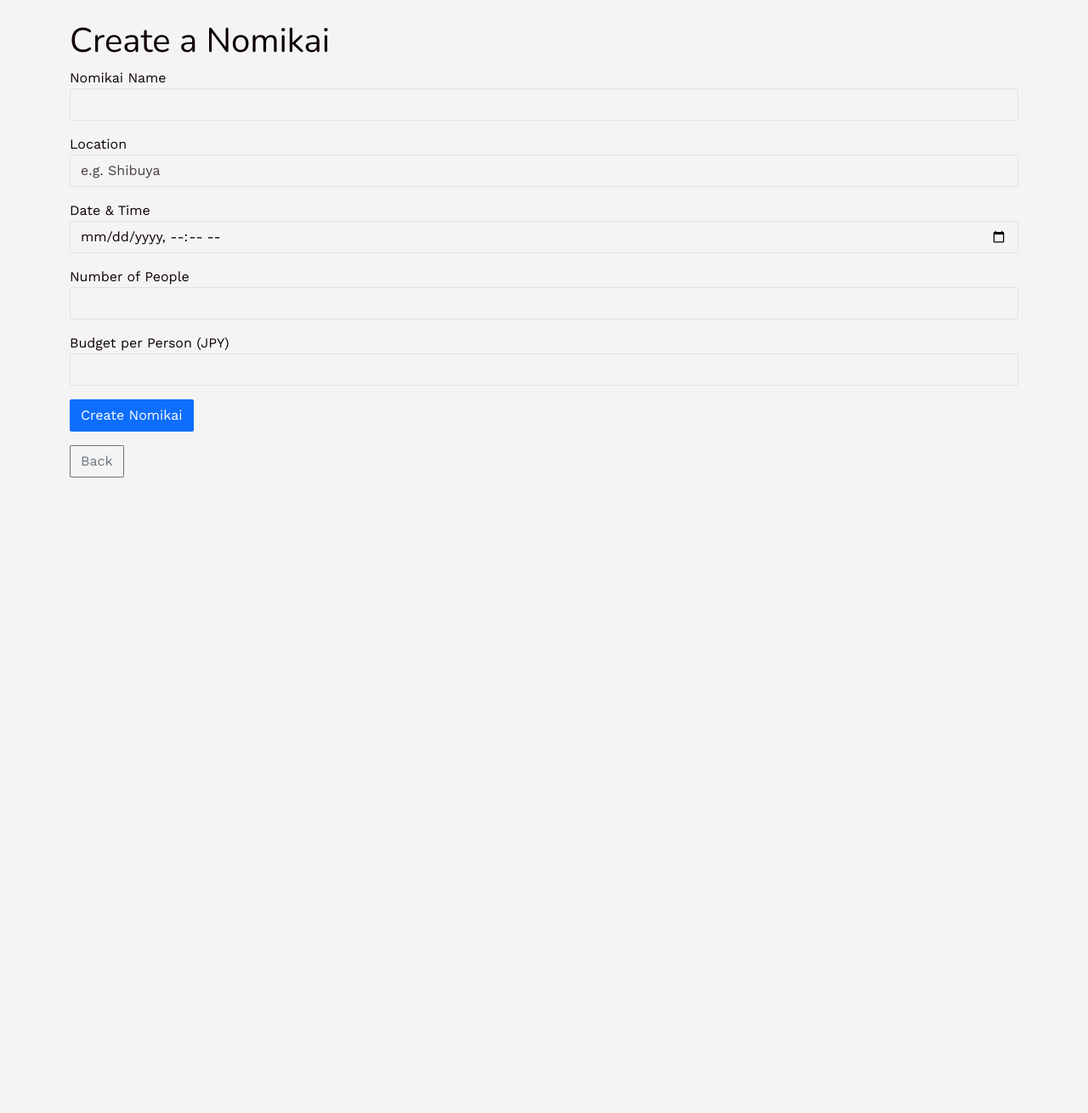
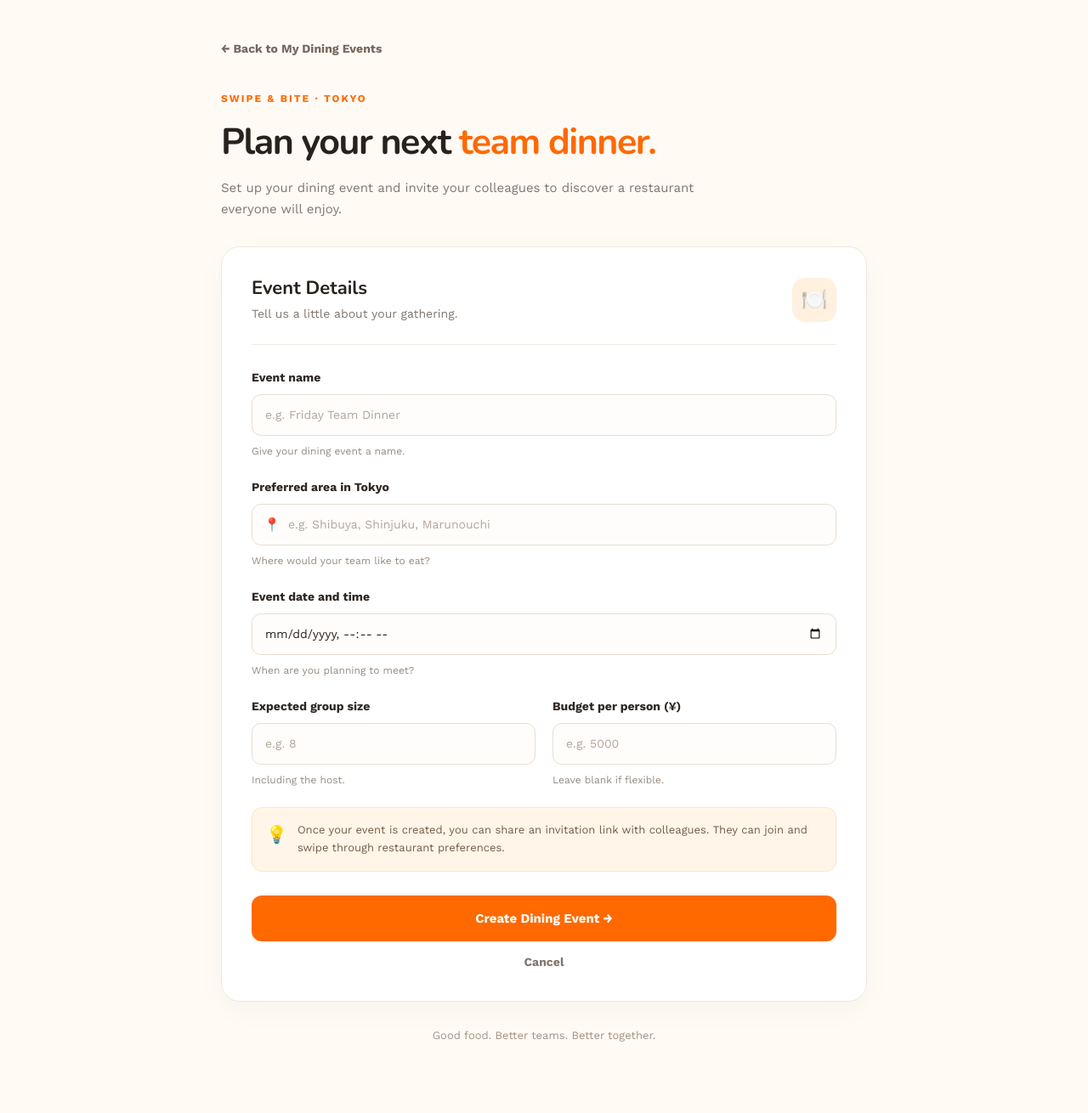
Before and after one commit to LZCR-JP/clone-s-b, a Rails app: page /nomikais/new in a window 1280 px wide. Shown: the whole page at 85% size. Before the commit the page ends 562 px from the top, so only its background shows below. Run offline with Rails 7, Linux system fonts and the light colour scheme; the visitor is signed in with stand-in values (Sample User, id 1); style sheets or scripts are compiled from the project's sources; some libraries are stand-ins or nearby versions.

Commit message:
added fe stuffs on new(form) page

```diff
--- a/app/assets/stylesheets/pages/_index.scss
+++ b/app/assets/stylesheets/pages/_index.scss
@@ -1,3 +1,4 @@
 // Import page-specific CSS files here.
 @import "home";
 @import "nomikais";
+@import "new_nomikai";
--- /dev/null
+++ b/app/assets/stylesheets/pages/_new_nomikai.scss
@@ -0,0 +1,283 @@
+/* ==================================
+   CREATE DINING EVENT
+================================== */
+
+.create-event-page {
+  min-height: 100vh;
+  padding: 45px 20px 65px;
+  background: #fffaf4;
+  color: #29211d;
+}
+
+.create-event-container {
+  max-width: 760px;
+  margin: 0 auto;
+}
+
+/* BACK LINK */
+
+.event-back-link {
+  display: inline-block;
+  margin-bottom: 35px;
+  color: #74685f;
+  text-decoration: none;
+  font-size: 14px;
+  font-weight: 600;
+}
+
+.event-back-link:hover {
+  color: #ff6900;
+}
+
+/* HEADER */
+
+.create-event-header {
+  margin-bottom: 30px;
+}
+
+.event-eyebrow {
+  color: #ff6900;
+  font-size: 12px;
+  font-weight: 800;
+  letter-spacing: 2px;
+}
+
+.create-event-header h1 {
+  font-size: clamp(32px, 5vw, 43px);
+  font-weight: 850;
+  line-height: 1.2;
+  margin: 15px 0;
+  letter-spacing: -1.5px;
+}
+
+.create-event-header h1 span {
+  color: #ff6900;
+}
+
+.create-event-header p {
+  color: #82766d;
+  line-height: 1.7;
+  max-width: 570px;
+  font-size: 15px;
+}
+
+/* FORM CARD */
+
+.create-event-card {
+  background: #ffffff;
+  border: 1px solid #f0e7de;
+  border-radius: 22px;
+  padding: 35px;
+  box-shadow: 0 10px 35px #33221108;
+}
+
+.form-card-header {
+  display: flex;
+  justify-content: space-between;
+  align-items: center;
+  padding-bottom: 25px;
+  margin-bottom: 28px;
+  border-bottom: 1px solid #f1e9e2;
+}
+
+.form-card-header h2 {
+  font-size: 22px;
+  font-weight: 800;
+  margin: 0 0 7px;
+}
+
+.form-card-header p {
+  font-size: 14px;
+  color: #82766d;
+  margin: 0;
+}
+
+.form-header-icon {
+  display: grid;
+  place-items: center;
+  width: 52px;
+  height: 52px;
+  background: #fff0df;
+  border-radius: 15px;
+  font-size: 25px;
+}
+
+/* FORM INPUTS */
+
+.event-form {
+  display: flex;
+  flex-direction: column;
+  gap: 23px;
+}
+
+.event-form-group {
+  display: flex;
+  flex-direction: column;
+  gap: 9px;
+  flex: 1;
+  min-width: 0;
+}
+
+.event-form-group label {
+  font-size: 14px;
+  font-weight: 700;
+  color: #302722;
+}
+
+.event-input {
+  width: 100%;
+  min-height: 49px;
+  padding: 12px 15px;
+  border: 1px solid #e8ded4;
+  border-radius: 11px;
+  background: #fffdfb;
+  color: #29211d;
+  font-size: 14px;
+  box-sizing: border-box;
+  transition: 0.2s ease;
+}
+
+.event-input:focus {
+  outline: none;
+  border-color: #ff6900;
+  box-shadow: 0 0 0 3px #ff69001a;
+  background: white;
+}
+
+.event-input::placeholder {
+  color: #b2a69c;
+}
+
+.event-form-group small {
+  color: #988b80;
+  font-size: 12px;
+}
+
+.event-form-row {
+  display: flex;
+  gap: 20px;
+}
+
+/* LOCATION INPUT */
+
+.event-input-wrapper {
+  position: relative;
+}
+
+.event-input-icon {
+  position: absolute;
+  left: 14px;
+  top: 13px;
+  z-index: 1;
+}
+
+.event-input.with-icon {
+  padding-left: 42px;
+}
+
+/* INFORMATION BOX */
+
+.event-info-box {
+  display: flex;
+  align-items: flex-start;
+  gap: 12px;
+  background: #fff5e9;
+  border: 1px solid #ffe4c6;
+  border-radius: 12px;
+  padding: 16px;
+}
+
+.event-info-box span {
+  font-size: 20px;
+}
+
+.event-info-box p {
+  color: #765e48;
+  font-size: 13px;
+  line-height: 1.6;
+  margin: 0;
+}
+
+/* FORM ERRORS */
+
+.event-form-errors {
+  background: #fff0ed;
+  border: 1px solid #f3c5bb;
+  border-radius: 12px;
+  color: #a52c1b;
+  padding: 16px 20px;
+  margin-bottom: 25px;
+}
+
+.event-form-errors ul {
+  margin: 10px 0 0;
+  padding-left: 20px;
+}
+
+/* ACTIONS */
+
+.event-form-actions {
+  display: flex;
+  flex-direction: column;
+  gap: 14px;
+  margin-top: 5px;
+}
+
+.event-submit-btn {
+  width: 100%;
+  padding: 16px;
+  background: #ff6900;
+  border: none;
+  border-radius: 12px;
+  color: white;
+  font-size: 15px;
+  font-weight: 800;
+  cursor: pointer;
+  transition: 0.2s ease;
+}
+
+.event-submit-btn:hover {
+  background: #e85d00;
+  transform: translateY(-2px);
+}
+
+.event-cancel-btn {
+  text-align: center;
+  text-decoration: none;
+  color: #82766d;
+  font-size: 14px;
+  font-weight: 600;
+}
+
+.event-cancel-btn:hover {
+  color: #ff6900;
+}
+
+/* FOOTER */
+
+.event-footer-note {
+  text-align: center;
+  margin-top: 30px;
+  color: #a29488;
+  font-size: 13px;
+}
+
+/* MOBILE */
+
+@media (max-width: 600px) {
+  .create-event-page {
+    padding: 30px 16px 45px;
+  }
+
+  .create-event-card {
+    padding: 22px 18px;
+  }
+
+  .event-form-row {
+    flex-direction: column;
+  }
+
+  .create-event-header h1 {
+    font-size: 32px;
+  }
+}
--- a/app/views/nomikais/new.html.erb
+++ b/app/views/nomikais/new.html.erb
@@ -1,59 +1,136 @@
-<div class="container mt-4">
-  <h1>Create a Nomikai</h1>
+<div class="create-event-page">
+
+  <div class="create-event-container">
+
+    <%# BACK NAVIGATION %>
+    <%= link_to nomikais_path, class: "event-back-link" do %>
+      ← Back to My Dining Events
+    <% end %>
+
+    <%# PAGE HEADER %>
+    <div class="create-event-header">
+      <span class="event-eyebrow">SWIPE & BITE · TOKYO</span>
+
+      <h1>Plan your next <span>team dinner.</span></h1>
+
+      <p>
+        Set up your dining event and invite your colleagues
+        to discover a restaurant everyone will enjoy.
+      </p>
+    </div>
+
+    <%# FORM CARD %>
+    <div class="create-event-card">
+
+      <div class="form-card-header">
+        <div>
+          <h2>Event Details</h2>
+          <p>Tell us a little about your gathering.</p>
+        </div>
+        <span class="form-header-icon">🍽️</span>
+      </div>
 
       <% if @nomikai.errors.any? %>
-    <div class="alert alert-danger">
+        <div class="event-form-errors">
+          <strong>Please check the following:</strong>
+          <ul>
             <% @nomikai.errors.full_messages.each do |message| %>
-        <p><%= message %></p>
+              <li><%= message %></li>
             <% end %>
+          </ul>
         </div>
       <% end %>
 
-  <%= form_with model: @nomikai do |f| %>
+      <%= form_with model: @nomikai, class: "event-form" do |f| %>
 
-    <div class="mb-3">
-      <%= f.label :name, "Nomikai Name" %>
+        <%# EVENT NAME %>
+        <div class="event-form-group">
+          <%= f.label :name, "Event name" %>
           <%= f.text_field :name,
-                       class: "form-control",
+              class: "event-input",
+              placeholder: "e.g. Friday Team Dinner",
+              required: true %>
+          <small>Give your dining event a name.</small>
+        </div>
+
+        <%# LOCATION %>
+        <div class="event-form-group">
+          <%= f.label :area, "Preferred area in Tokyo" %>
+
+          <div class="event-input-wrapper">
+            <span class="event-input-icon">📍</span>
+            <%= f.text_field :area,
+                class: "event-input with-icon",
+                placeholder: "e.g. Shibuya, Shinjuku, Marunouchi",
                 required: true %>
           </div>
 
-    <div class="mb-3">
-      <%= f.label :area, "Location" %>
-      <%= f.text_field :area,
-                       placeholder: "e.g. Shibuya",
-                       class: "form-control",
-                       required: true %>
+          <small>Where would your team like to eat?</small>
         </div>
 
-    <div class="mb-3">
-      <%= f.label :event_date, "Date & Time" %>
+        <%# DATE AND TIME %>
+        <div class="event-form-group">
+          <%= f.label :event_date, "Event date and time" %>
           <%= f.datetime_local_field :event_date,
-                                 class: "form-control",
+              class: "event-input",
+              min: Time.current.strftime("%Y-%m-%dT%H:%M"),
               required: true %>
+          <small>When are you planning to meet?</small>
         </div>
 
-    <div class="mb-3">
-      <%= f.label :group_size, "Number of People" %>
+        <%# GROUP SIZE AND BUDGET %>
+        <div class="event-form-row">
+
+          <div class="event-form-group">
+            <%= f.label :group_size, "Expected group size" %>
             <%= f.number_field :group_size,
+                class: "event-input",
                 min: 1,
-                         class: "form-control",
+                placeholder: "e.g. 8",
                 required: true %>
+            <small>Including the host.</small>
           </div>
 
-    <div class="mb-3">
-      <%= f.label :budget_per_person, "Budget per Person (JPY)" %>
+          <div class="event-form-group">
+            <%= f.label :budget_per_person, "Budget per person (¥)" %>
             <%= f.number_field :budget_per_person,
+                class: "event-input",
                 min: 1,
-                         class: "form-control",
-                         required: true %>
+                step: 500,
+                placeholder: "e.g. 5000" %>
+            <small>Leave blank if flexible.</small>
           </div>
 
-    <%= f.submit "Create Nomikai",
-                 class: "btn btn-primary" %>
+        </div>
+
+        <%# INFORMATION BOX %>
+        <div class="event-info-box">
+          <span>💡</span>
+          <p>
+            Once your event is created, you can share an invitation
+            link with colleagues. They can join and swipe through
+            restaurant preferences.
+          </p>
+        </div>
+
+        <%# SUBMIT %>
+        <div class="event-form-actions">
+          <%= f.submit "Create Dining Event →",
+              class: "event-submit-btn" %>
+
+          <%= link_to "Cancel",
+              nomikais_path,
+              class: "event-cancel-btn" %>
+        </div>
 
       <% end %>
 
-  <%= link_to "Back", nomikais_path,
-              class: "btn btn-outline-secondary mt-3" %>
     </div>
+
+    <p class="event-footer-note">
+      Good food. Better teams. Better together.
+    </p>
+
+  </div>
+
+</div>
```
Lines whose indentation alone changed are shown as unchanged.
